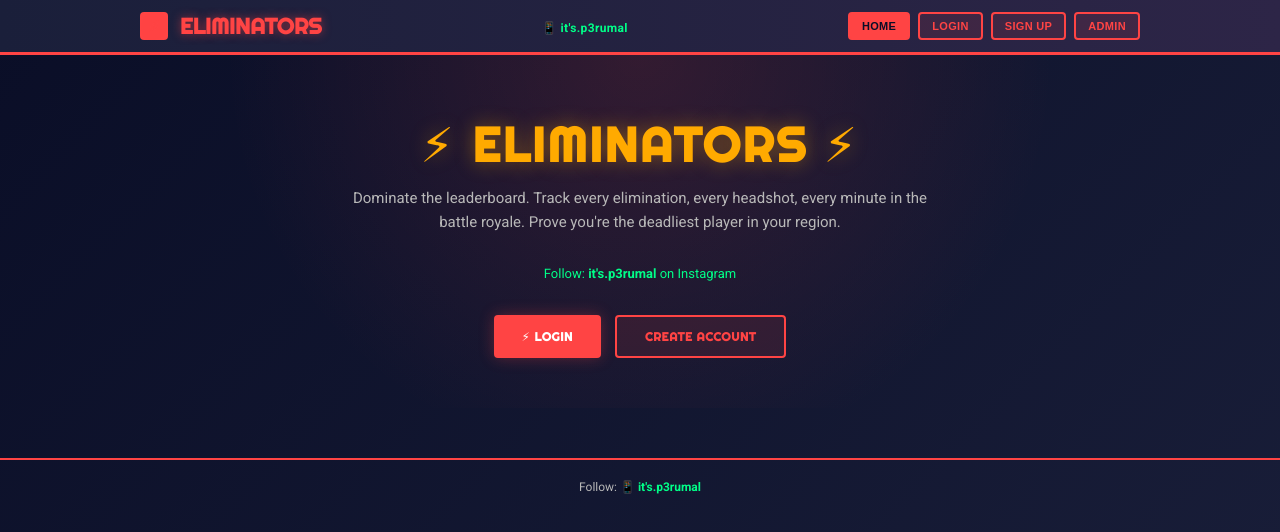
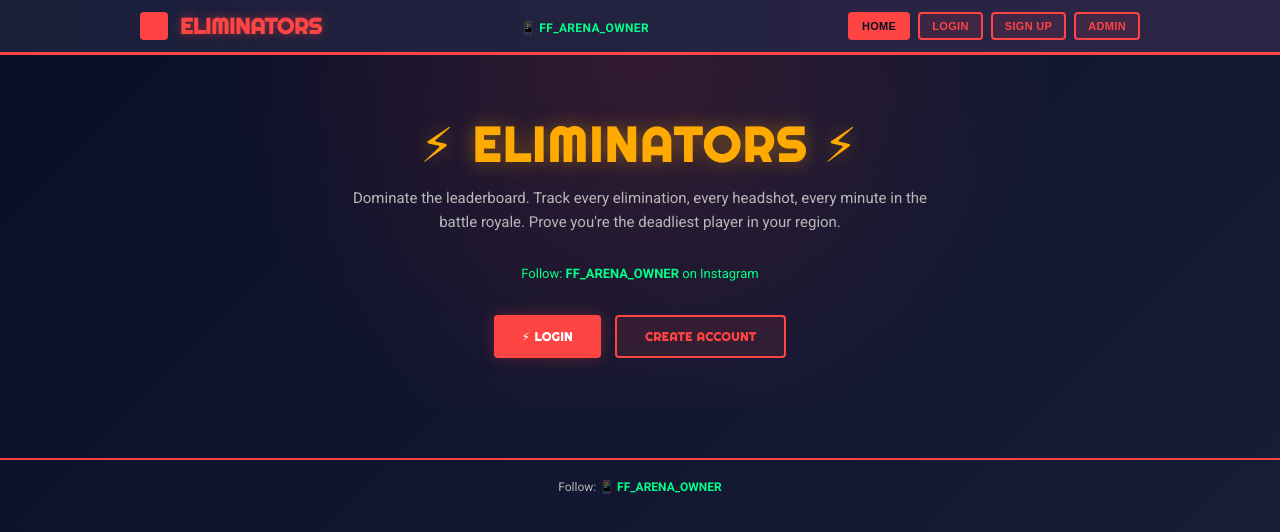
Before and after one commit to perumal-afk/FF_ARENA, a plain HTML site: page index.html in a window 1280 px wide. Drawn offline with Linux system fonts and the light colour scheme.

Commit message:
Update Instagram links and usernames in index.html

```diff
--- a/index.html
+++ b/index.html
@@ -646,7 +646,7 @@
       <span>ELIMINATORS</span>
     </div>
     <div>
-      <a href="https://instagram.com/it's.p3rumal" class="insta-link" target="_blank">📱 it's.p3rumal</a>
+      <a href="https://instagram.com/ff_arena_owner" class="insta-link" target="_blank">📱 FF_ARENA_OWNER</a>
     </div>
     <div class="nav-buttons" id="nav-buttons">
       <button class="nav-btn active" onclick="showSection('hero')">Home</button>
@@ -663,7 +663,7 @@
   <div class="hero">
     <h1>⚡ ELIMINATORS ⚡</h1>
     <p>Dominate the leaderboard. Track every elimination, every headshot, every minute in the battle royale. Prove you're the deadliest player in your region.</p>
-    <p style="color: var(--accent); font-size: 13px; margin-top: 16px;">Follow: <strong>it's.p3rumal</strong> on Instagram</p>
+    <p style="color: var(--accent); font-size: 13px; margin-top: 16px;">Follow: <strong>FF_ARENA_OWNER</strong> on Instagram</p>
     <div class="hero-buttons">
       <button class="btn" onclick="showSection('login')">⚡ Login</button>
       <button class="btn btn-secondary" onclick="showSection('signup')">Create Account</button>
@@ -687,7 +687,7 @@
 <div id="admin-login" class="section">
   <div class="section-header">
     <h2>Admin Access</h2>
-    <p>it's.p3rumal</p>
+    <p<p>FF_ARENA_OWNER</p>
   </div>
 
   <div class="form-container" style="max-width: 420px; margin: 0 auto;">
@@ -714,7 +714,7 @@
 <div id="login" class="section">
   <div class="section-header">
     <h2>Battle Login</h2>
-    <p>it's.p3rumal</p>
+    <p<p>FF_ARENA_OWNER</p>
   </div>
 
   <div class="form-container" style="max-width: 420px; margin: 0 auto;">
@@ -741,7 +741,7 @@
 <div id="signup" class="section">
   <div class="section-header">
     <h2>Join Battle</h2>
-    <p>it's.p3rumal</p>
+    <p<p>FF_ARENA_OWNER</p>
   </div>
 
   <div id="signup-step1" class="form-container" style="max-width: 420px; margin: 0 auto;">
@@ -931,7 +931,7 @@
 <div id="admin" class="section">
   <div class="section-header">
     <h2>⚙️ Admin Panel</h2>
-    <p>it's.p3rumal</p>
+    <p<p>FF_ARENA_OWNER</p>
   </div>
 
   <div class="admin-grid">
@@ -1040,7 +1040,7 @@
 </div>
 
 <div class="insta-footer">
-  Follow: <a href="https://instagram.com/it's.p3rumal" target="_blank">📱 it's.p3rumal</a>
+  Follow: <a href="https://instagram.com/ff_arena_owner" target="_blank">📱 FF_ARENA_OWNER</a>
 </div>
 
 <script>
```
